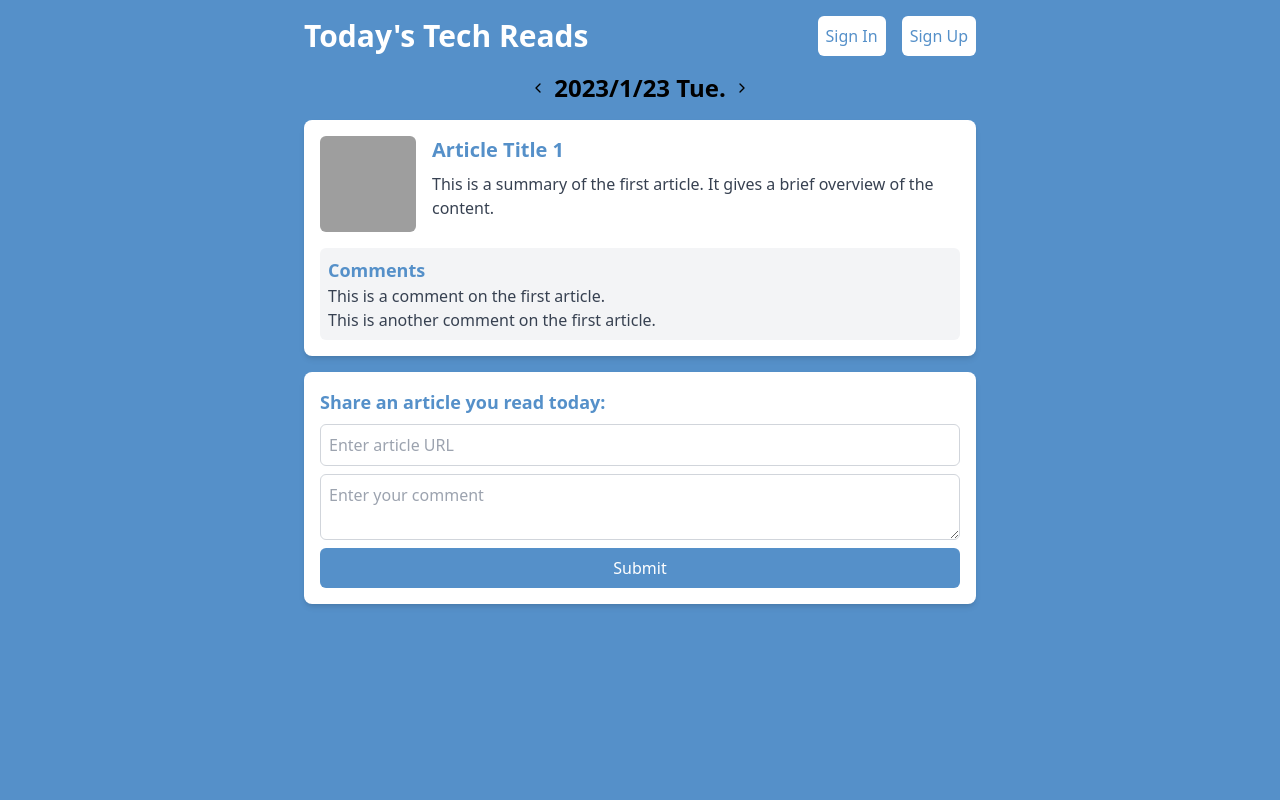
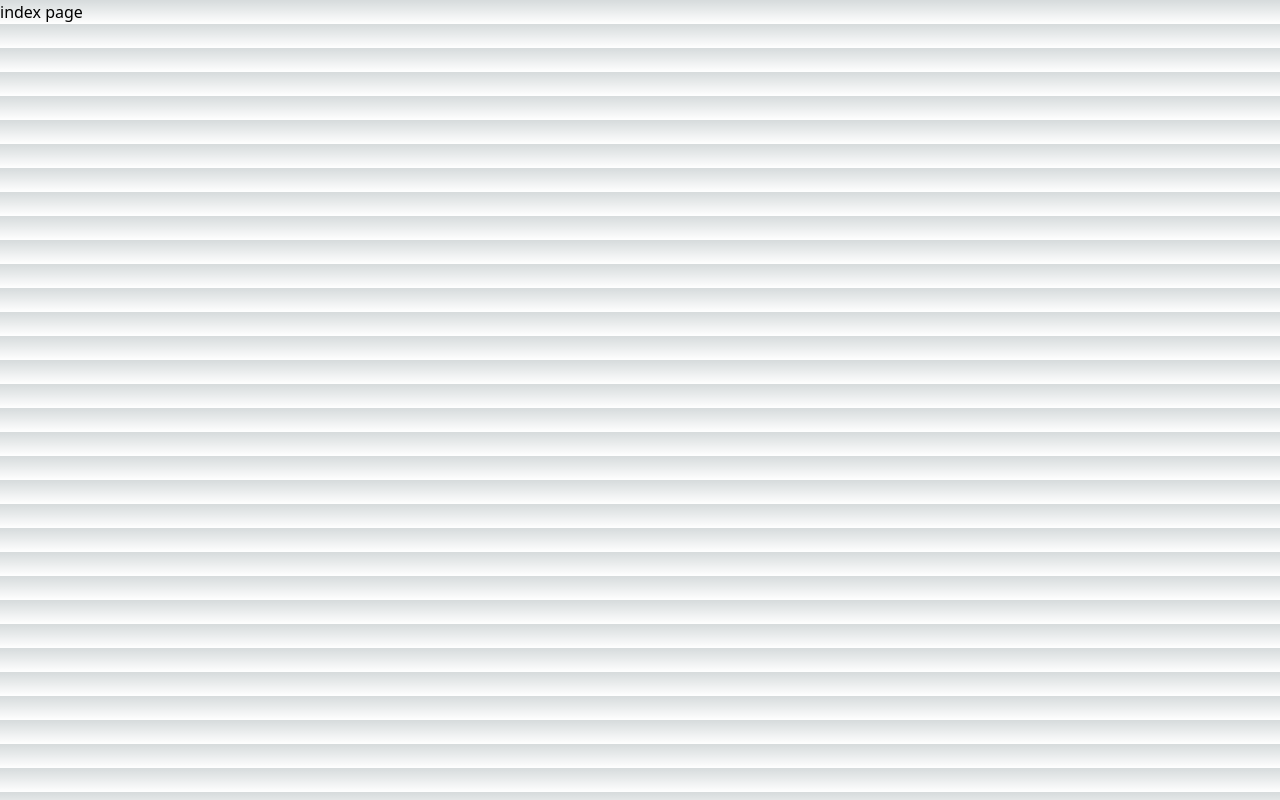
Before and after one commit to yoiyoicho/todays_tech_reads, a Next.js app: page / in a window 1280 px wide. Built offline with nearby package versions, Linux system fonts and the light colour scheme; grey boxes are pictures that could not be loaded.

Commit message:
change: move mypage to pages dir

```diff
--- a/pages/index.tsx
+++ b/pages/index.tsx
@@ -1,9 +1,7 @@
-import MyPage from '../components/MyPage';
-
 export default function Home() {
   return (
     <main>
-      <MyPage />
+      <div>index page</div>
     </main>
   );
 }
```
Also changed, not shown: pages/mypage.tsx (renamed from components/MyPage.tsx, +5 -5 lines).
